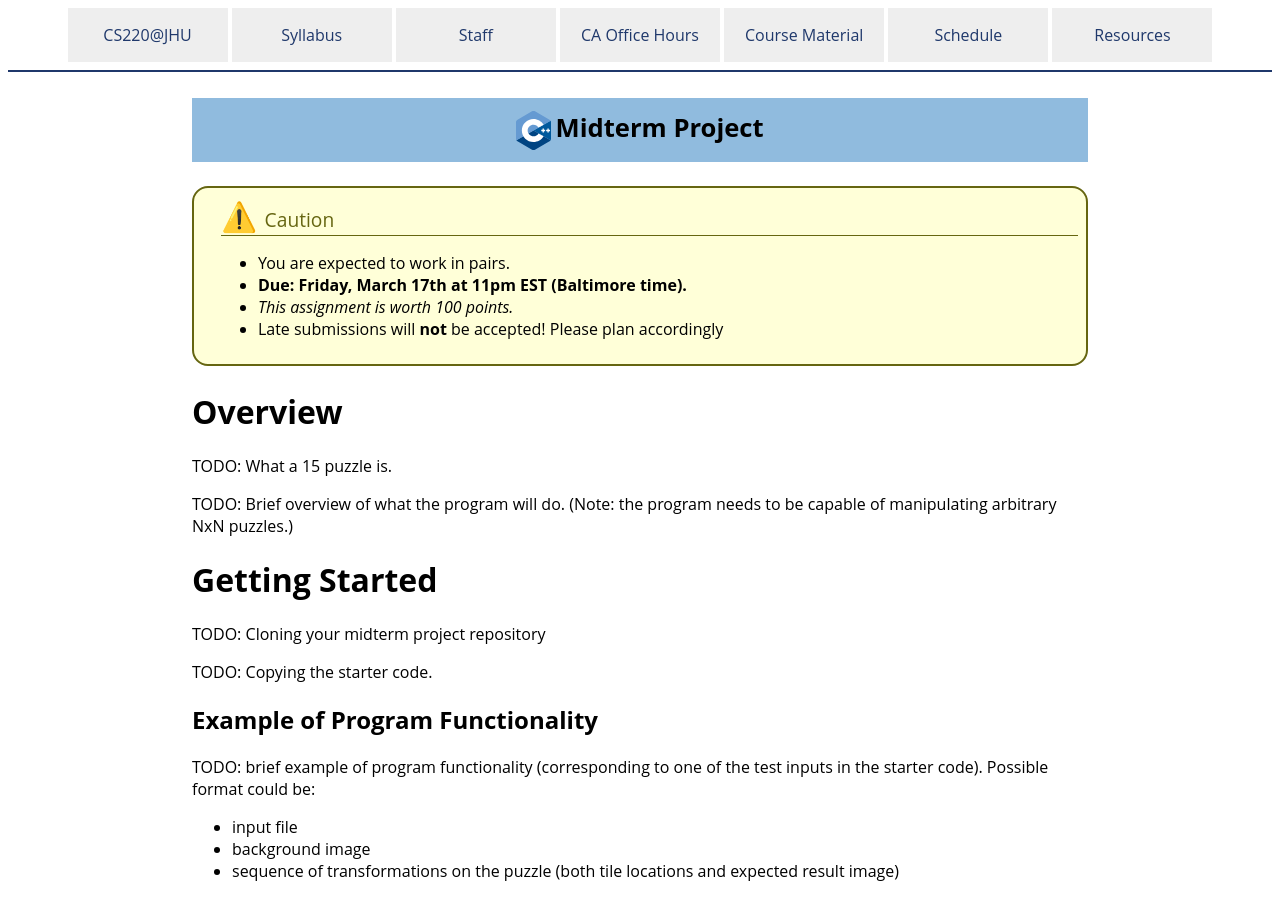
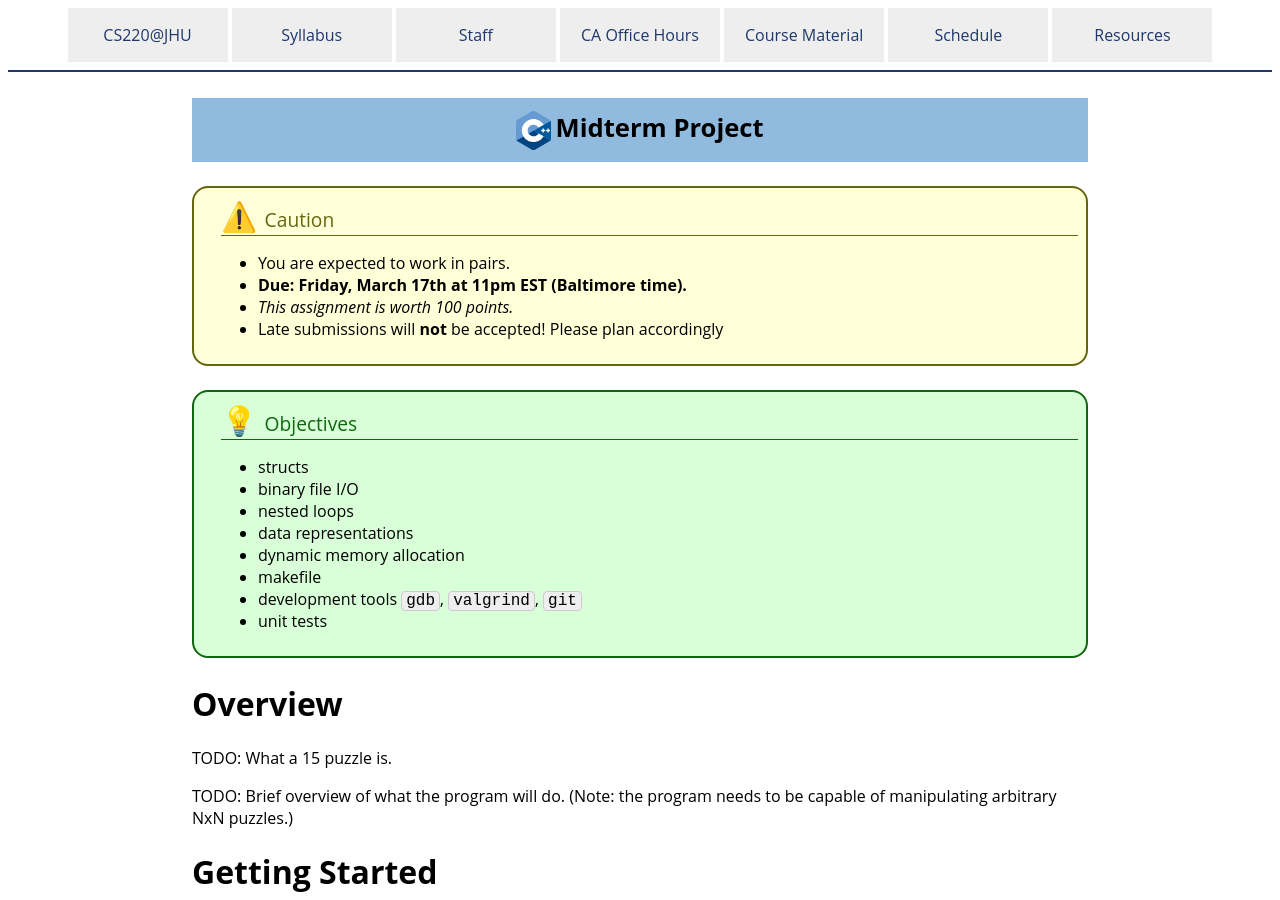
Before and after one commit to vivek-booshan/cs220-sp23, a Jekyll site: the page built from assign/midterm.md, in a window 1280 px wide and 900 px high. Built offline with Jekyll 4.4.1, drawn with Linux system fonts in a browser that asks for light colours.

Commit message:
added learning objectives

```diff
--- a/assign/midterm.md
+++ b/assign/midterm.md
@@ -12,6 +12,22 @@ title: "Midterm Project"
 <li><strong>Due: Friday, March 17th at 11pm EST (Baltimore time).</strong></li>
 <li><em>This assignment is worth 100 points.</em></li>
 <li>Late submissions will <b>not</b> be accepted! Please plan accordingly</li>
+</ul>
+</div>
+</div>
+
+<div class='admonition success'>
+<div class='title'>Objectives</div>
+<div class='content'>
+<ul>
+<li>structs</li>
+<li>binary file I/O</li>
+<li>nested loops</li>
+<li>data representations</li>
+<li>dynamic memory allocation</li>
+<li>makefile</li>
+<li>development tools <code>gdb</code>, <code>valgrind</code>, <code>git</code></li>
+<li>unit tests</li>
 </ul>
 </div>
 </div>
```
